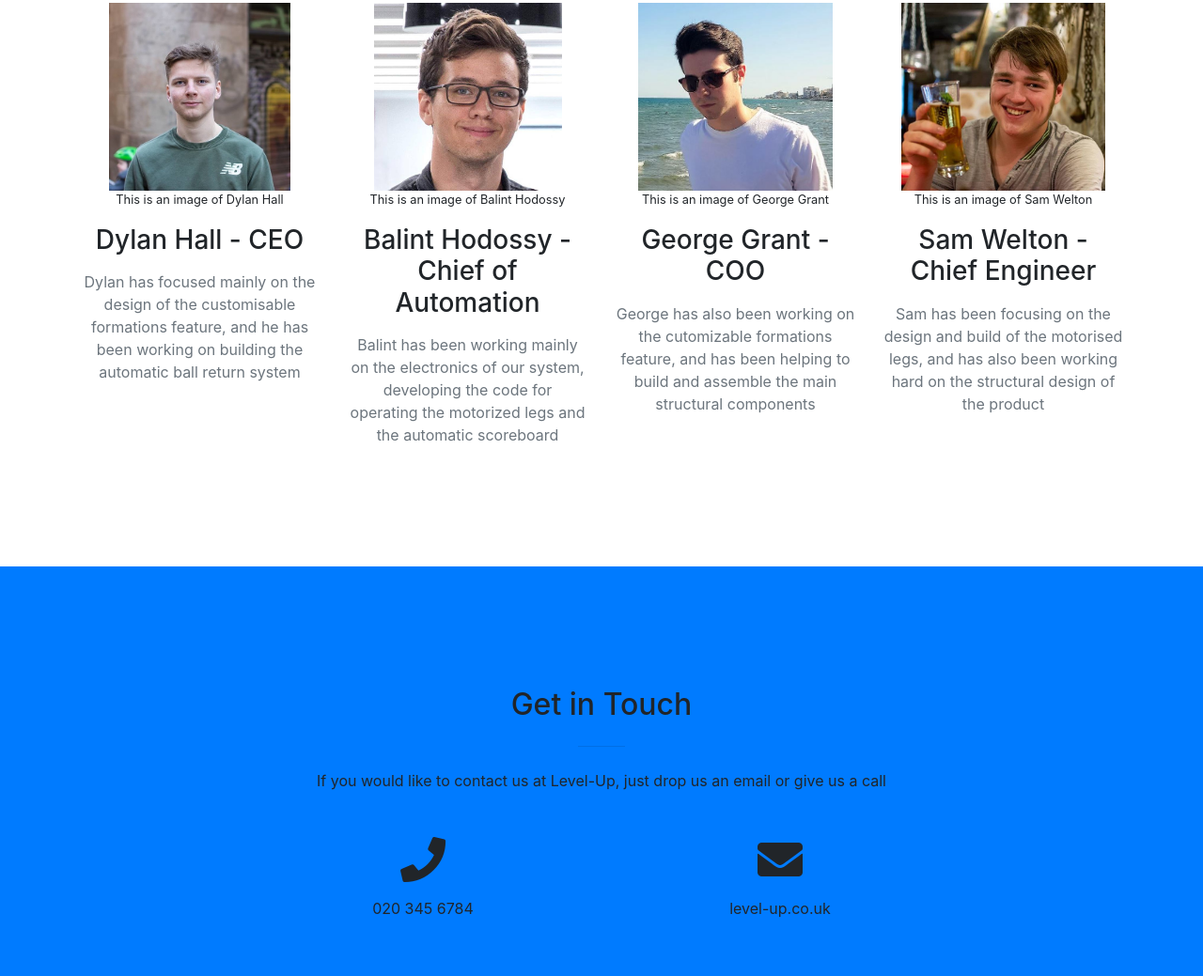
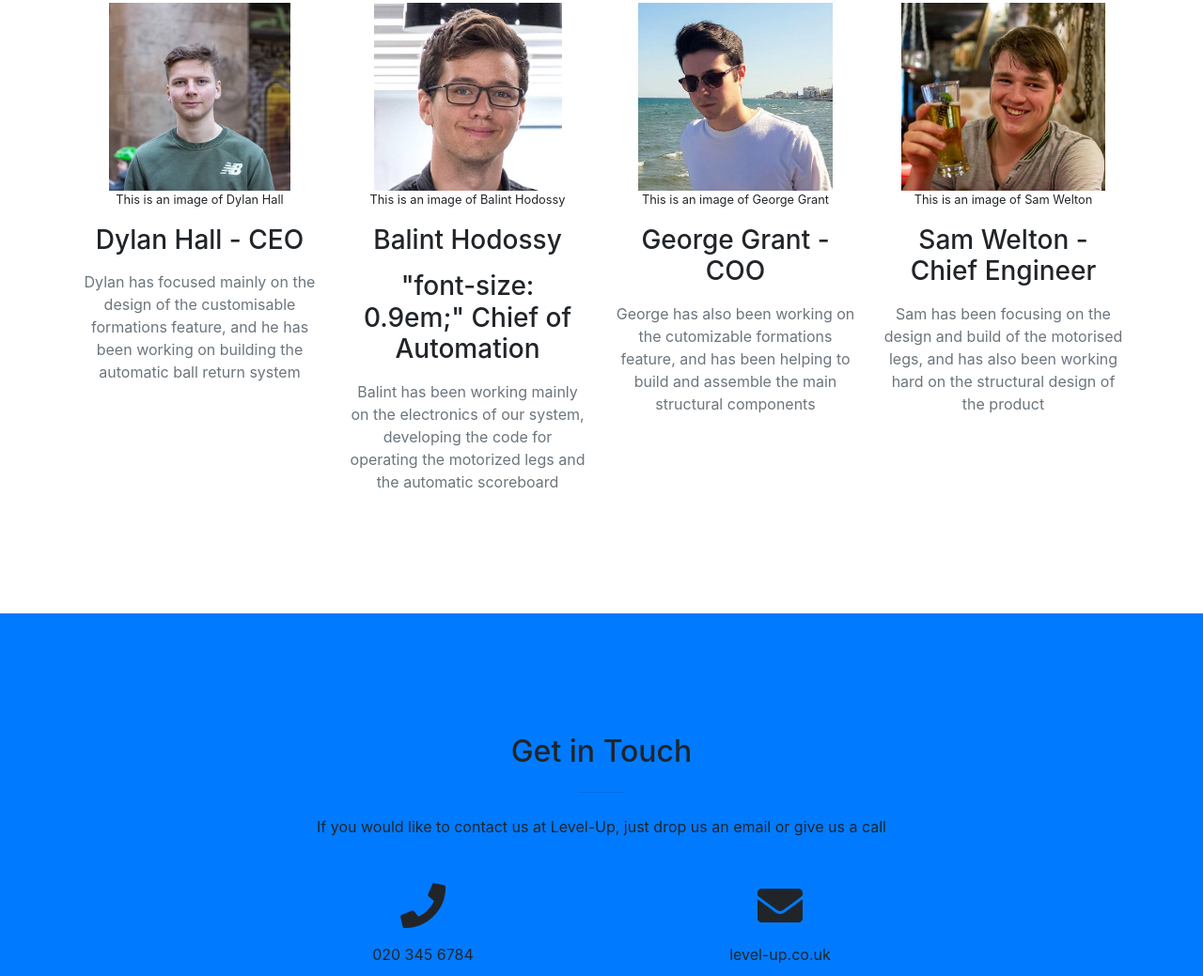
Before and after one commit to dylanhall16/horizons, a website with bundled scripts: page index.html in a window 1280 px wide. Shown: the part 2360-3399 px from the top of the page at 94% size. Built offline with nearby package versions, Linux system fonts and the light colour scheme.

Commit message:
updated text size

```diff
--- a/index.html
+++ b/index.html
@@ -174,7 +174,7 @@
           <img src="img/balint.jpg" height="200">
           <p style="font-size: 0.8em;">This is an image of Balint Hodossy</p>
           </p>
-          <h3 class="mb-3">Balint Hodossy - Chief of Automation</h3>
+          <h3 class="mb-3">Balint Hodossy </p> "font-size: 0.9em;" Chief of Automation</h3>
           <p class="text-muted mb-0">Balint has been working mainly on the electronics of our system, developing the code for operating the motorized legs and the automatic scoreboard </p>
         </div>
       </div>
```
